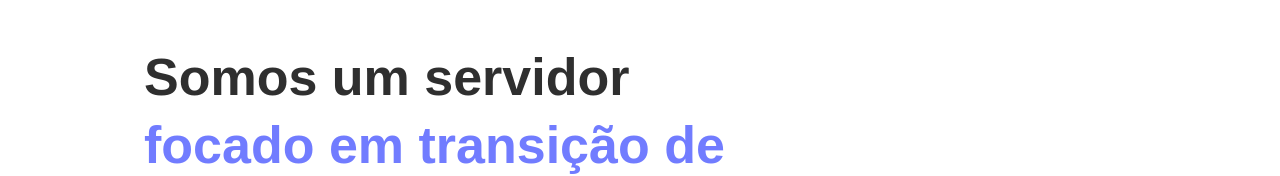
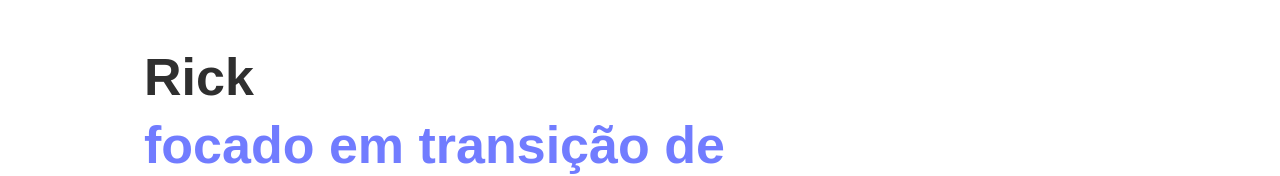
Before and after one commit to ryck-developer/nuxt3-exemplos-de-componentes, a Nuxt app: page / in a window 1280 px wide. Shown: the part 356-532 px from the top of the page. Built offline with nearby package versions, Linux system fonts and the light colour scheme.

Commit message:
1 file modified

```diff
--- a/components/general/ContainerTop.vue
+++ b/components/general/ContainerTop.vue
@@ -3,7 +3,7 @@
     <div class="item-1">
       <div class="title">
         <div class="title-box">
-          <p>Somos um servidor</p>
+          <p>Rick</p>
           <p class="enfase">focado em transição de</p>
           <p>carreira</p>
         </div>
```
